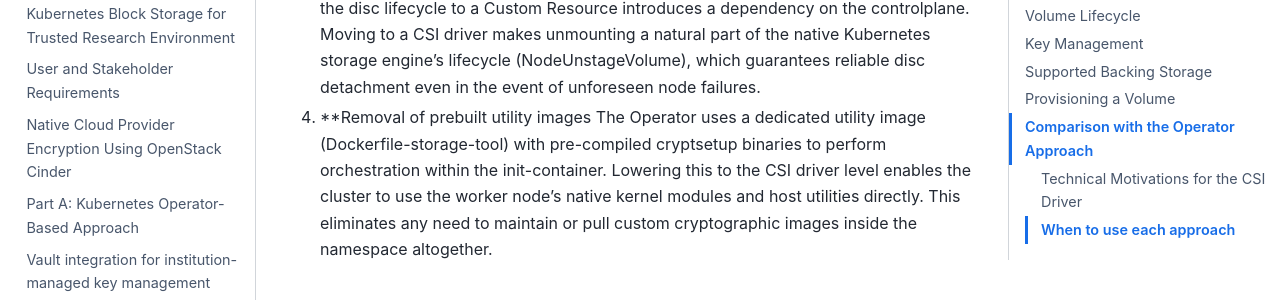
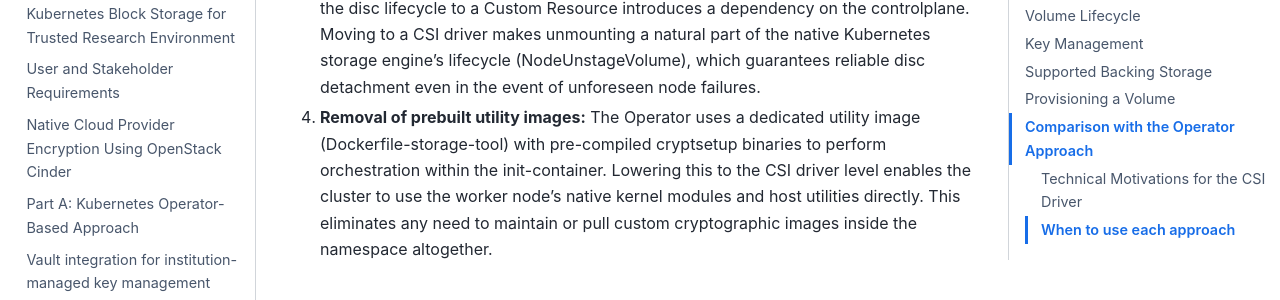
Before and after one commit to nfcs-secure-k8s/luks-k8s-automation, a Jupyter Book: the page built from csi_driver.md, in a window 1280 px wide and 900 px high, scrolled down 5744 px. Shown: the part 153-453 px from the top of the window. Built offline with Jupyter Book 1.0.4 settings and Sphinx 7.4.7 and the Sphinx Book theme 1.1.4, drawn with Linux system fonts in a browser that asks for light colours.

Commit message:
Fix typo and cleanup

```diff
--- a/csi_driver.md
+++ b/csi_driver.md
@@ -326,7 +326,7 @@ While the Kopf Operator model successfully establishes a zero-trust, identity-dr
 
 3. **Storage-Fabric Lifecycle Management:** The operator uses custom CR deletion handlers to intercept cleanup events and close the LUKS mappers cleanly. But binding the disc lifecycle to a Custom Resource introduces a dependency on the controlplane. Moving to a CSI driver makes unmounting a natural part of the native Kubernetes storage engine’s lifecycle (NodeUnstageVolume), which guarantees reliable disc detachment even in the event of unforeseen node failures.
 
-4. \*\*Removal of prebuilt utility images The Operator uses a dedicated utility image (Dockerfile-storage-tool) with pre-compiled cryptsetup binaries to perform orchestration within the init-container. Lowering this to the CSI driver level enables the cluster to use the worker node’s native kernel modules and host utilities directly. This eliminates any need to maintain or pull custom cryptographic images inside the namespace altogether.
+4. **Removal of prebuilt utility images:** The Operator uses a dedicated utility image (Dockerfile-storage-tool) with pre-compiled cryptsetup binaries to perform orchestration within the init-container. Lowering this to the CSI driver level enables the cluster to use the worker node’s native kernel modules and host utilities directly. This eliminates any need to maintain or pull custom cryptographic images inside the namespace altogether.
 
 ### When to use each approach
 
```
Also changed, not shown: _toc.yml (+0 -22 lines).
